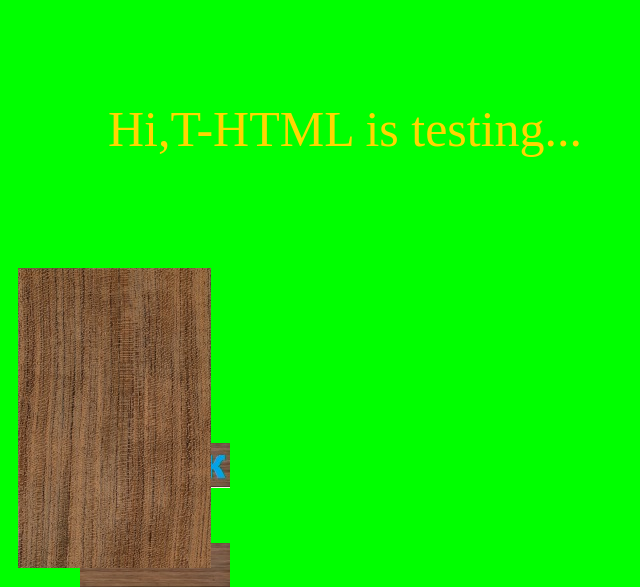
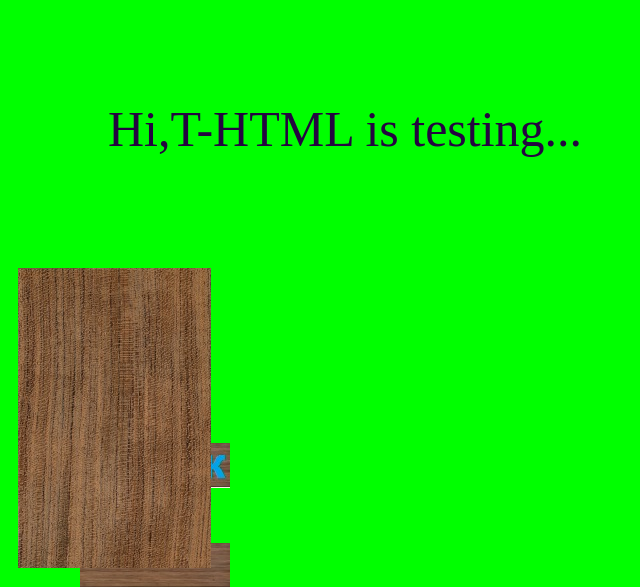
Before and after one commit to DemianFS/DemianFS.github.io, a PHP site: page / in a window 1280 px wide. Shown: the top 587 px of the page, without its empty margins (0-640 px from the left). Run offline with PHP 8.4, Linux system fonts and the light colour scheme.

Commit message:
Update index.css

```diff
--- a/css/index.css
+++ b/css/index.css
@@ -6,7 +6,7 @@ body{
 	font-size: 50px	;
 }
 #TEST{
-	color:Gold;
+	color:#240540;
 	margin:100px;
 
 }
```
